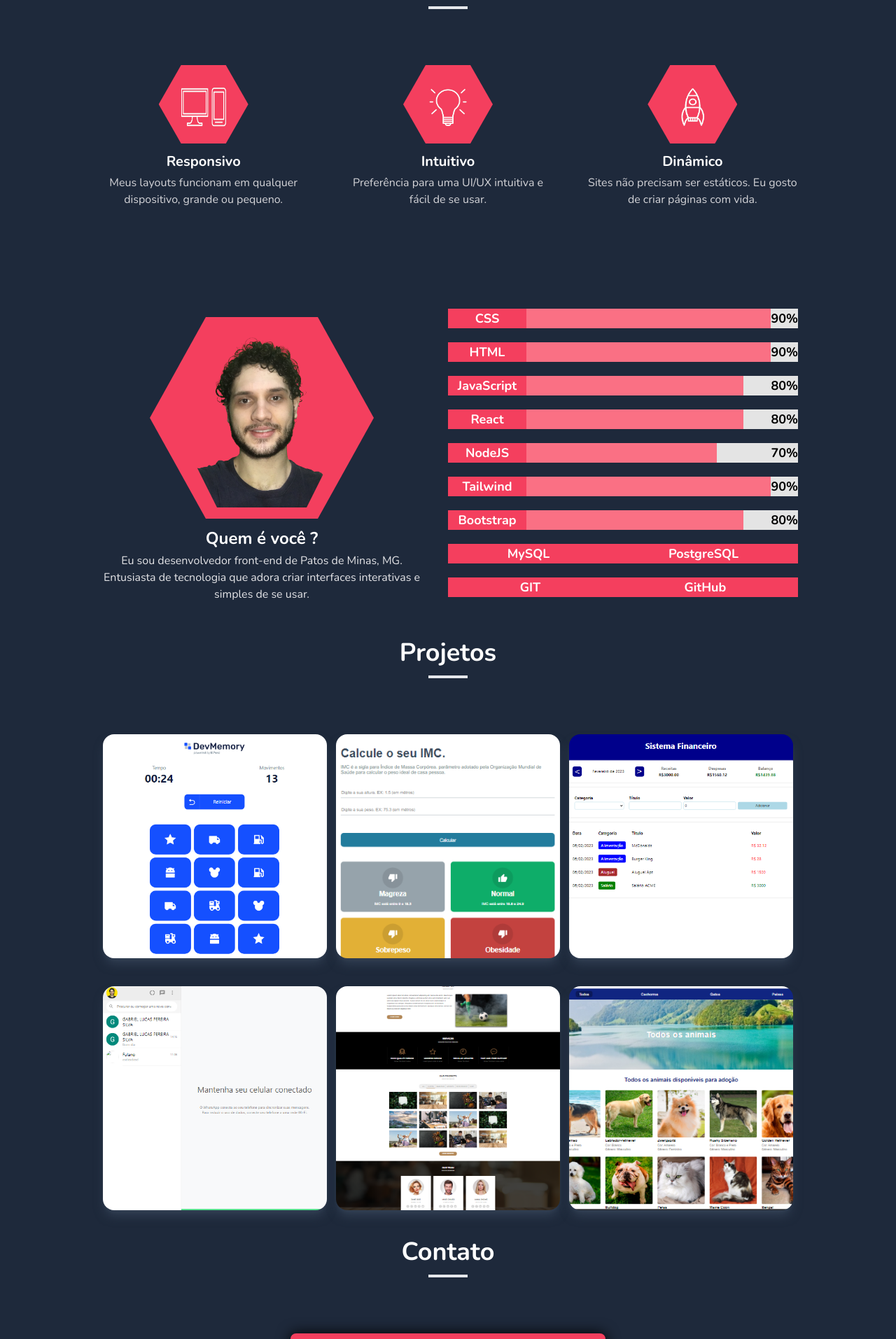
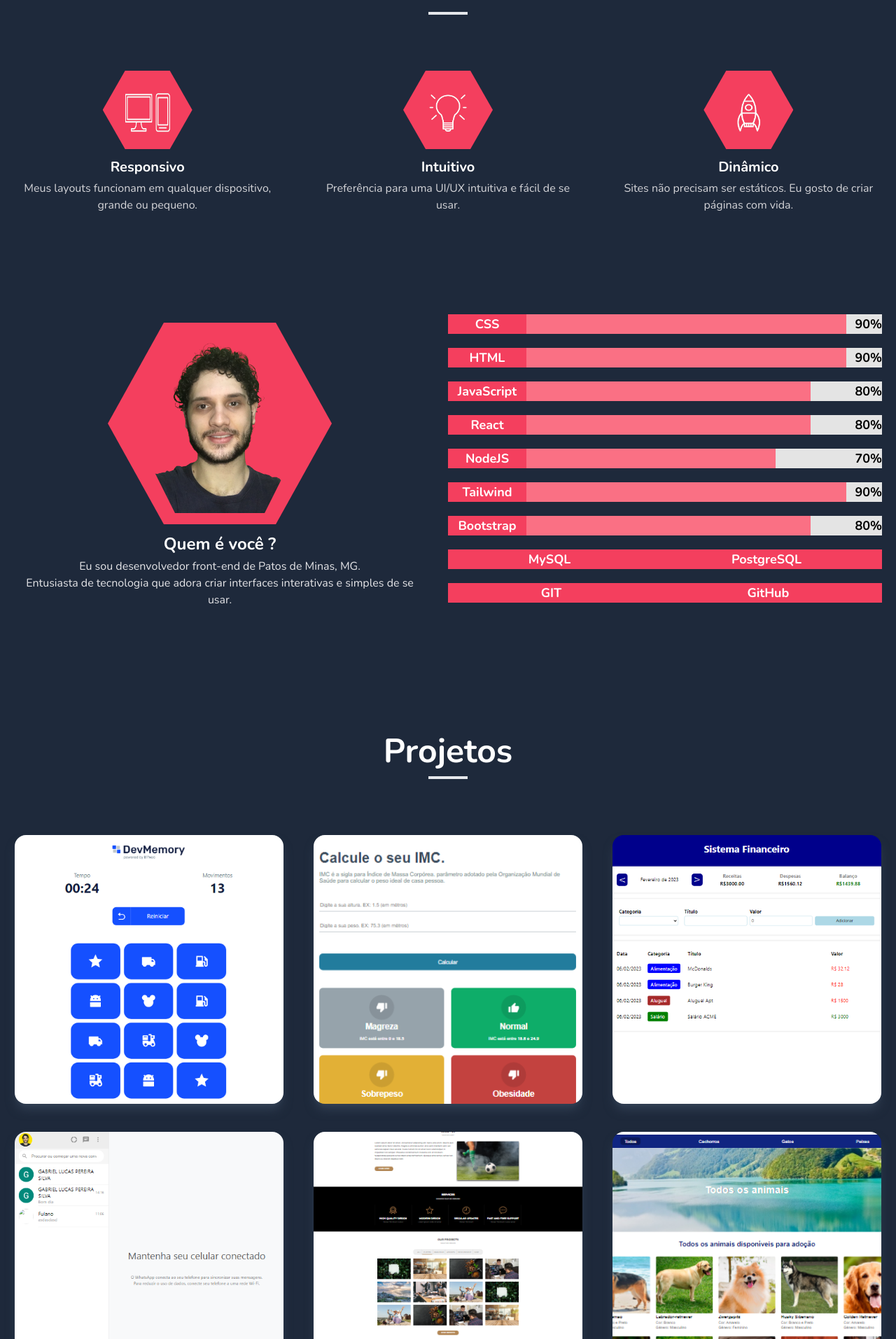
Before and after one commit to GabrielLucasPS/Portfolio, a React (Vite) app: page / in a window 1280 px wide. Shown: the part 887-2800 px from the top of the page at 70% size. Built offline with nearby package versions, Linux system fonts and the light colour scheme.

Commit message:
Trocando minha minha clase (Container) para container do tailwind

```diff
--- a/src/App.tsx
+++ b/src/App.tsx
@@ -76,10 +76,9 @@ function App() {
                         </ul>
                     </div>
                 </div>
-
-                <div id='sobre' className='Container text-white mb-32'>
+                <div id='sobre' className='container text-white m-auto px-5 mb-32'>
                     <div className='flex flex-col mb-20'>
-                        <h1 className='flex-1 text-4xl pt-10 mb-3 text-center font-bold'>Sobre</h1>
+                        <h1 className='flex-1 text-5xl pt-10 mb-3 text-center font-bold'>Sobre</h1>
                         <div className='border-b-4 w-14 mx-[auto]' ></div>
                     </div>
                         <div className='grid grid-cols-1 sm:grid-cols-3 gap-12 mb-36'>
@@ -163,14 +162,13 @@ function App() {
                             </div>
                         </div>
                 </div>
-                <div id='projetos' className='Container text-white pb-10'>
+                <div id='projetos' className='container m-auto text-white'>
                     <div className='flex flex-col mb-20'>
-                        <h1 className='flex-1 text-4xl pt-10 mb-3 text-center font-bold'>Projetos</h1>
+                        <h1 className='flex-1 text-5xl pt-10 mb-3 text-center font-bold'>Projetos</h1>
                         <div className='border-b-4 w-14 mx-[auto]' ></div>
                     </div>
-
-                        <div className='grid justify-items-center sm:grid-cols-1 md:grid-cols-2 lg:grid-cols-3 gap-y-10'>
-                            <div className='group flex flex-col justify-end bg-slate-500 h-80 w-80 rounded-2xl projeto memoria cursor-pointer  shadow-lg shadow-slate-700 hover:shadow-rose-700'>
+                        <div className='grid justify-items-center sm:grid-cols-1 md:grid-cols-2 lg:grid-cols-3 gap-y-10 '>
+                            <div className='group flex flex-col justify-end bg-slate-500 w-80 h-80 lg:h-96 lg:w-96 rounded-2xl projeto memoria cursor-pointer  shadow-lg shadow-slate-700 hover:shadow-rose-700'>
                                 <div className='bg-neutral-900 px-2 opacity-0 group-hover:opacity-100 transition-all duration-300 ease-in rounded-b-2xl -mb-[2px] cursor-default'>
                                     <div className='pt-1'>
                                         <h2 className='font-bold text-xl'>DevMemory</h2>
@@ -185,7 +183,7 @@ function App() {
                                 </div>
                             </div>
 
-                            <div className='group flex flex-col justify-end bg-slate-500 h-80 w-80 rounded-2xl projeto imc cursor-pointer shadow-lg shadow-slate-700 hover:shadow-rose-700'>
+                            <div className='group flex flex-col justify-end bg-slate-500 w-80 h-80 lg:h-96 lg:w-96 rounded-2xl projeto imc cursor-pointer shadow-lg shadow-slate-700 hover:shadow-rose-700'>
                                 <div className='bg-neutral-900 px-2 opacity-0 group-hover:opacity-100 transition-all duration-300 ease-in rounded-b-2xl -mb-[2px] cursor-default'>
                                     <div className='pt-1'>
                                         <h2 className='font-bold text-xl'>Calculadora de IMC</h2>
@@ -200,7 +198,7 @@ function App() {
                                 </div>
                             </div>
 
-                            <div className='group flex flex-col justify-end bg-slate-500 h-80 w-80 rounded-2xl projeto financeiro cursor-pointer shadow-lg shadow-slate-700 hover:shadow-rose-700'>
+                            <div className='group flex flex-col justify-end bg-slate-500 w-80 h-80 lg:h-96 lg:w-96 rounded-2xl projeto financeiro cursor-pointer shadow-lg shadow-slate-700 hover:shadow-rose-700'>
                                 <div className='bg-neutral-900 px-2 opacity-0 group-hover:opacity-100 transition-all duration-300 ease-in rounded-b-2xl -mb-[2px] cursor-default'>
                                     <div className='pt-1'>
                                         <h2 className='font-bold text-xl'>Expense tracker</h2>
@@ -214,7 +212,7 @@ function App() {
                                     </div>
                                 </div>
                             </div>
-                            <div  className='group flex flex-col justify-end bg-slate-500 h-80 w-80 rounded-2xl projeto whats cursor-pointer shadow-lg shadow-slate-700 hover:shadow-rose-700'>
+                            <div  className='group flex flex-col justify-end bg-slate-500 w-80 h-80 lg:h-96 lg:w-96 rounded-2xl projeto whats cursor-pointer shadow-lg shadow-slate-700 hover:shadow-rose-700'>
                                 <div className='bg-neutral-900 px-2 opacity-0 group-hover:opacity-100 transition-all duration-300 ease-in rounded-b-2xl -mb-[2px] cursor-default'>
                                     <div className='pt-1'>
                                         <h2 className='font-bold text-xl'>Clone do WhatsApp</h2>
@@ -228,7 +226,7 @@ function App() {
                                     </div>
                                 </div>
                             </div>
-                            <div className='group flex flex-col justify-end bg-slate-500 h-80 w-80 rounded-2xl projeto awax cursor-pointer shadow-lg shadow-slate-700 hover:shadow-rose-700'>
+                            <div className='group flex flex-col justify-end bg-slate-500 w-80 h-80 lg:h-96 lg:w-96 rounded-2xl projeto awax cursor-pointer shadow-lg shadow-slate-700 hover:shadow-rose-700'>
                                 <div className='bg-neutral-900 px-2 opacity-0 group-hover:opacity-100 transition-all duration-300 ease-in rounded-b-2xl -mb-1 cursor-default'>
                                     <div className='pt-1'>
                                         <h2 className='font-bold text-xl'>Projeto AWAX</h2>
@@ -243,7 +241,7 @@ function App() {
                                 </div>
                             </div>
 
-                            <div className='group flex bg- flex-col justify-end bg-slate-500 h-80 w-80 rounded-2xl projeto canil cursor-pointer shadow-lg shadow-slate-700 hover:shadow-rose-700'>
+                            <div className='group flex bg- flex-col justify-end bg-slate-500 w-80 h-80 lg:h-96 lg:w-96 rounded-2xl projeto canil cursor-pointer shadow-lg shadow-slate-700 hover:shadow-rose-700'>
                                 <div className='bg-neutral-900 px-2 opacity-0 group-hover:opacity-100 transition-all duration-300 ease-in rounded-b-2xl -mb-[2px] cursor-default'>
                                     <div className='pt-1'>
                                         <h2 className='font-bold text-xl'>Projeto Canil</h2>
@@ -258,12 +256,11 @@ function App() {
                                 </div>
                             </div>
                         </div>
-                    <div id='contato' className='Container text-white mt-20 '>
+                    <div id='contato' className='container text-white mt-32 '>
                         <div className='flex flex-col mb-20'>
-                            <h1 className='flex-1 text-4xl pt-10 mb-3 text-center font-bold'>Contato</h1>
+                            <h1 className='flex-1 text-5xl pt-10 mb-3 text-center font-bold'>Contato</h1>
                             <div className='border-b-4 w-14 mx-[auto]' ></div>
                         </div>
-
                             <div className='flex flex-col items-center font-bold'>
                                 <a href="https://www.linkedin.com/in/gabriel-pereira-a82846256/" target='_blank' className='mb-5'>
                                     <div className='flex justify-center items-center w-[350px] h-24 md:h-32 md:w-[450px] bg-rose-500 rounded-lg  md:py-10 md:px-5 mb-10 shadow-[0_0px_20px_0px_rgba(0,0,0,0.3)] shadow-black hover:shadow-rose-700   transition-all'>
--- a/src/index.css
+++ b/src/index.css
@@ -22,21 +22,13 @@
     background-color: #f43f5e;
     border-radius: 10px;
     border:1px solid #000;
-  }
+}
 
-  * {
+* {
     font-family: Nunito;
     margin: 0;
     padding: 0;
     box-sizing: border-box;
-}
-.APP {
-    overflow: hidden;
-}
-.Container {
-    width: 1000px;
-    max-width: 1000px;
-    margin: auto;
 }
 .menu-closed {
     display: none;
@@ -124,25 +116,6 @@
 .financeiro {
     background-image: url('./assets/expense-image.png');
 }
-
-@media (width < 450px) {
-    .Container {
-        width: 350px;
-        max-width: 350px;
-        margin: auto;
-    }
-
-}
-
-@media (450px < width < 1000px) {
-    .Container {
-        width: 750px;
-        max-width: 750px;
-        margin: auto;
-    }
-
-}
-
 
 
 
```
